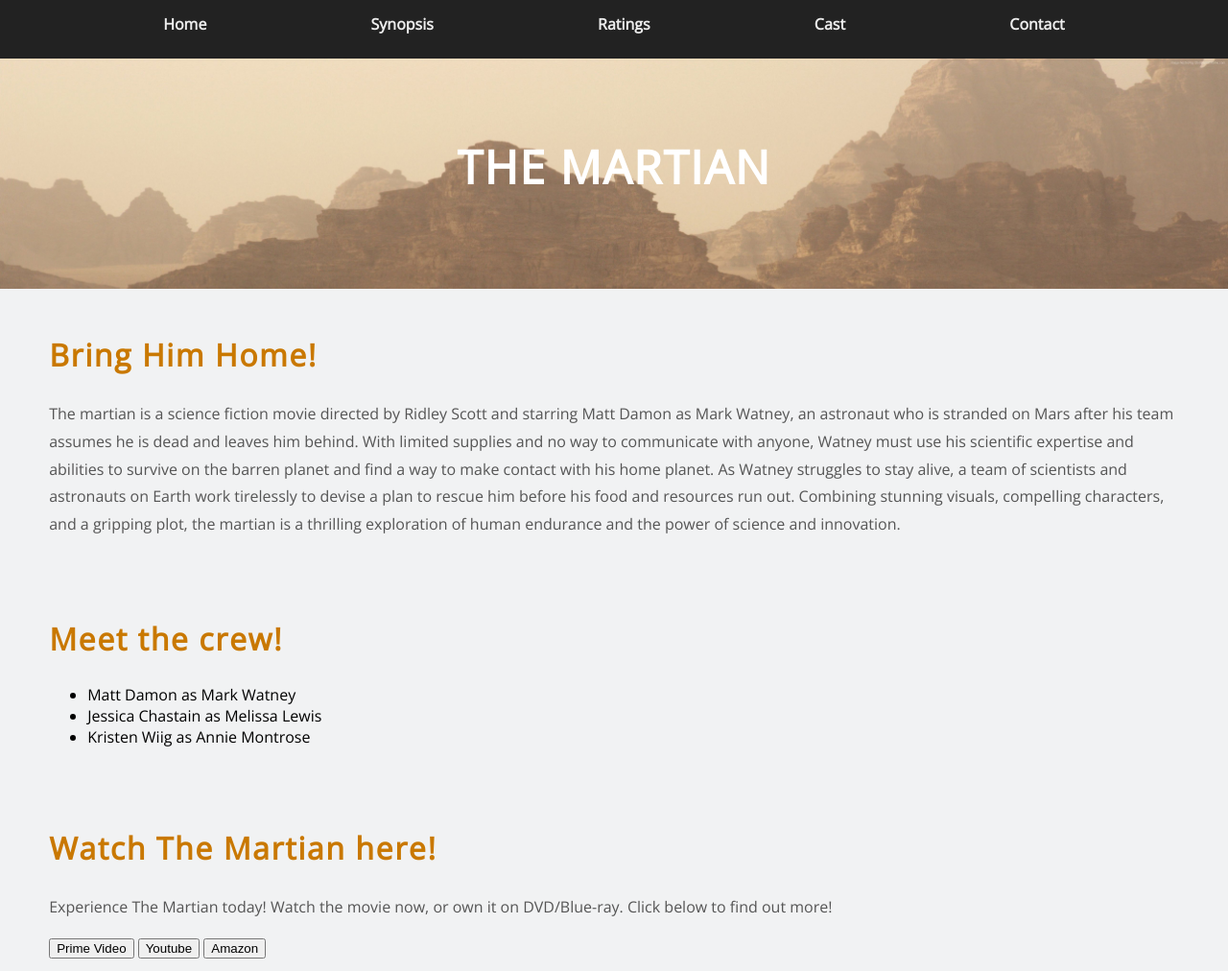
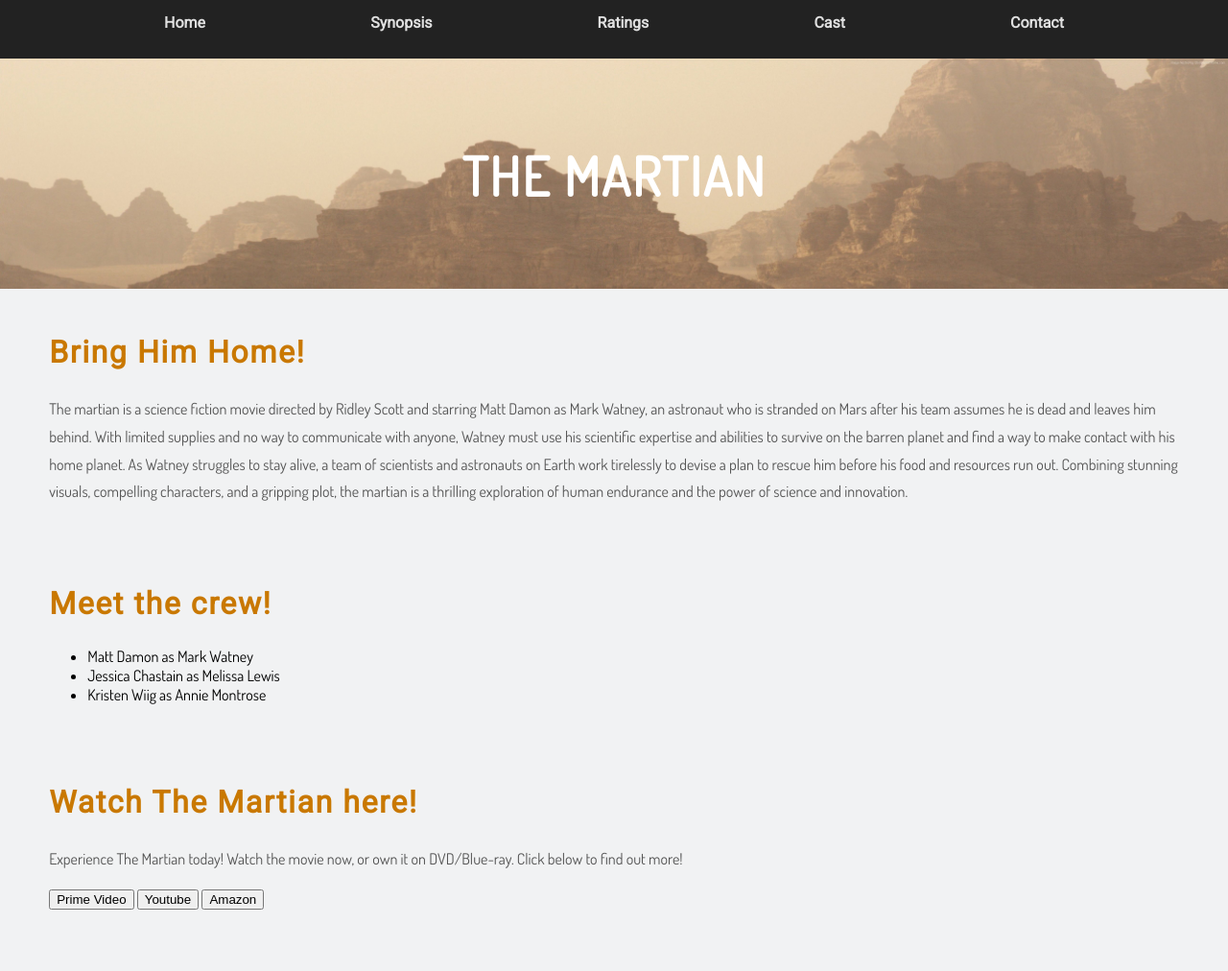
Before and after one commit to NiekGrimbergen/WebTech, a plain HTML site: page Assignment1/index.html in a window 1280 px wide. Shown: the part 59-1071 px from the top of the page at 96% size. Drawn offline with nearby package versions, Linux system fonts and the light colour scheme.

Commit message:
aanpassingen aan style

```diff
--- a/Assignment1/index.html
+++ b/Assignment1/index.html
@@ -70,16 +70,16 @@
                     </p>
                 </section>
 
-                <section class="section actors">
+                <section class="section">
                     <h2 class="section__title">Meet the crew!</h2>
-                    <ul>
-                        <li class="actors__single-actor">
+                    <ul class="section__list-display">
+                        <li class="section__display-item">
                             Matt Damon as Mark Watney
                         </li>
-                        <li class="actors__single-actor">
+                        <li class="section__display-item">
                             Jessica Chastain as Melissa Lewis
                         </li>
-                        <li class="actors__single-actor">
+                        <li class="section__display-item">
                             Kristen Wiig as Annie Montrose
                         </li>
                     </ul>
@@ -87,16 +87,16 @@
 
                 <section class="section">
                     <h2 class="section__title">Watch The Martian here!</h2>
-                    <p class="section__paragraph call-to-action">
+                    <p class="section__paragraph"> <!-- modifier hier misschien-->
                         Experience The Martian today! Watch the movie now, or own it on DVD/Blue-ray. Click below to find out more!
                     </p>
-                    <button class="call-to-action__button">
+                    <button class="section__button">
                         Prime Video
                     </button>
-                    <button class="call-to-action__button">
+                    <button class="section__button">
                         Youtube
                     </button>
-                    <button class="call-to-action__button">
+                    <button class="section__button">
                         Amazon
                     </button>
                 </section>
@@ -104,7 +104,7 @@
 
                 <section class="section">
                     <h2 class="section__title">Movie Info</h2>
-                    <table  class="table">
+                    <table class="table">
                         <tbody class="table__body">
                             <tr class="table__row">
                                 <td class="table__data">Rating</td>
@@ -163,7 +163,7 @@
                     </table>
                 </section>
 
-                <section class="section movie-reviews">
+                <section class="section">
                     <h2 class="section__title">Movie Reviews</h2>
                     <ul>
                         <li class="movie-reviews__review">
--- a/Assignment1/styles/style.css
+++ b/Assignment1/styles/style.css
@@ -26,14 +26,17 @@ Index
 
 /*-------------------- 1.1 Global styles (variables/constants) --------------------*/
 /* import some google fonts*/
-@import url('https://fonts.googleapis.com/css2?family=Open+Sans&family=Rubik&display=swap');
+@import url('https://fonts.googleapis.com/css2?family=Dosis&family=Roboto&display=swap');
 
-/* Vars */
+/* Vars en fonts */
 
 :root{
     --primary-color: #c97800;
     --secondary-color: #795246;
     --tertiary-color: #ECE0DC;
+
+    /*font-family: 'Open Sans', sans-serif;*/
+    font-family: 'Dosis', helvetica, sans-serif;
 }
 
 /* Global styles */
@@ -41,7 +44,6 @@ Index
 body {
     padding: 0;
     margin: 0;
-    font-family: 'Open Sans', sans-serif;
 }
 
 .content {
@@ -57,6 +59,7 @@ body {
     font-size: 2rem;
     letter-spacing: 1.6;
     color: var(--primary-color);
+    font-family: 'Roboto', helvetica, sans-serif;
 }
 
 .section__paragraph {
@@ -119,18 +122,19 @@ body {
 
 .navbar__link {
     text-decoration: none;
-    color: #EEE;
+    color: #E0E0E0;
     padding: 1px 1px;
     display: block;
     font-weight: bold;
+    font-family: 'Roboto', helvetica, sans-serif;
 }
 
 /*-------------------- 1.2 Homepage styles --------------------*/
 
 .title-homepage {
     text-transform: uppercase;
-    letter-spacing: 1.5;
-    font-size: 3rem;
+    letter-spacing: 1.9;
+    font-size: 3.5rem;
     text-align: center;
     position: absolute;
     top: 20vh;
```
Also changed, not shown: Assignment1/ratings.html (+8 -8 lines).
